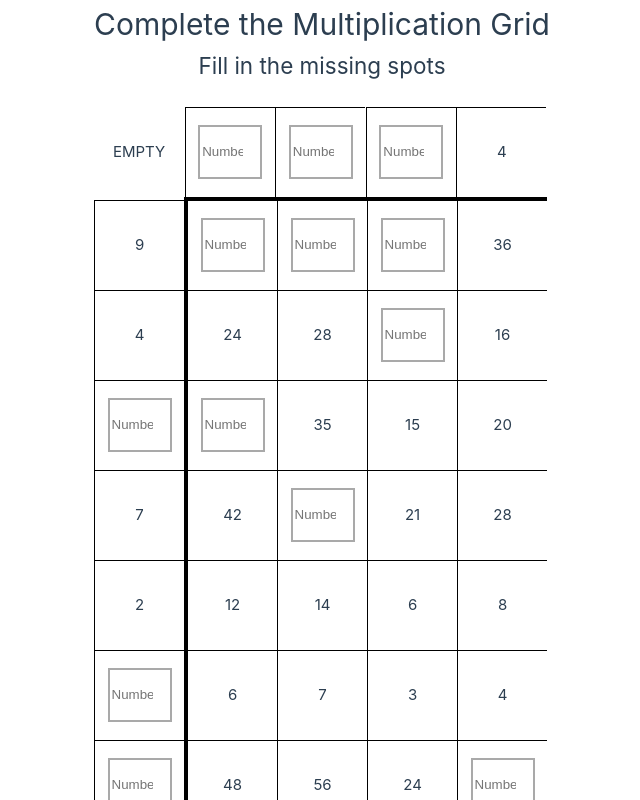
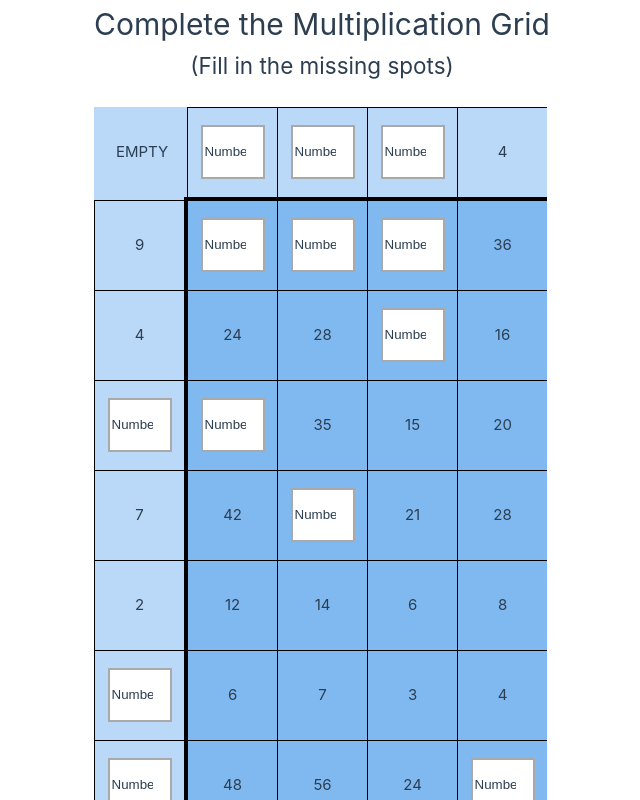
Before and after one commit to calixtasolano/vue-multiplication-game, a Vue app: page / in a window 1280 px wide. Shown: the top 800 px of the page, without its empty margins (318-958 px from the left). Built offline with nearby package versions, Linux system fonts and the light colour scheme.

Commit message:
style modifications

```diff
--- a/src/App.vue
+++ b/src/App.vue
@@ -4,7 +4,7 @@ import GridSquare from "./components/GridSquare.vue";
 
 let max;
 
-function myFunction(x) {
+/* function myFunction(x) {
   if (x.matches) {
     // If media query matches
     max = 2;
@@ -18,7 +18,30 @@ function myFunction(x) {
 
 var x = window.matchMedia("(max-width: 700px)");
 myFunction(x); // Call listener function at run time
-x.addListener(myFunction);
+x.addListener(myFunction); */
+
+const mediaQuery = window.matchMedia("(min-width: 768px)");
+
+function handleTabletChange(e) {
+  // Check if the media query is true
+  if (e.matches) {
+    // Then log the following message to the console
+    console.log("Media Query Matched!");
+    max = 8;
+  } else {
+    max = 2;
+  }
+}
+
+// Register event listener
+//mediaQuery.addListener(handleTabletChange);
+
+// Initial check
+handleTabletChange(mediaQuery);
+
+mediaQuery.addEventListener("change", () => {
+  this.handleTabletChange();
+});
 
 export default {
   name: "App",
@@ -284,7 +307,7 @@ export default {
       </button>
     </div> -->
     <h1>Complete the Multiplication Grid</h1>
-    <h2>Fill in the missing spots</h2>
+    <h2>(Fill in the missing spots)</h2>
     <div class="multiplication-grid">
       <div class="column-factors" :style="gridStyleColumns">
         <!-- <div class="column-factors"> -->
@@ -351,6 +374,8 @@ div.column-factors {
   /* border: solid 0.4em chartreuse; */
   display: grid;
   /* grid-template-columns: repeat(9, 1fr); */
+  background-color: #80b8f08a;
+  border-left: solid 0.2em transparent;
 }
 div.row-two-down {
   display: flex;
@@ -359,6 +384,7 @@ div.row-factors {
   display: flex;
   flex-direction: column;
   border-top: solid 0.2em transparent;
+  background-color: #80b8f08a;
   /* border: solid 0.2em red; */
 }
 div.column-factors > * {
@@ -378,6 +404,7 @@ div.products {
   display: grid;
   border-top: solid 0.2em black;
   border-left: solid 0.2em black;
+  background-color: #80b8f0;
 }
 
 button.check-btn {
--- a/src/components/GridSquare.vue
+++ b/src/components/GridSquare.vue
@@ -80,6 +80,11 @@ div.value-cell > input {
   border-color: darkgray;
   border-style: solid;
   text-align: center;
+  color: #2c3e50;
+}
+
+div.value-cell > input::placeholder {
+  color: #2c3e50;
 }
 
 .correct {
```
